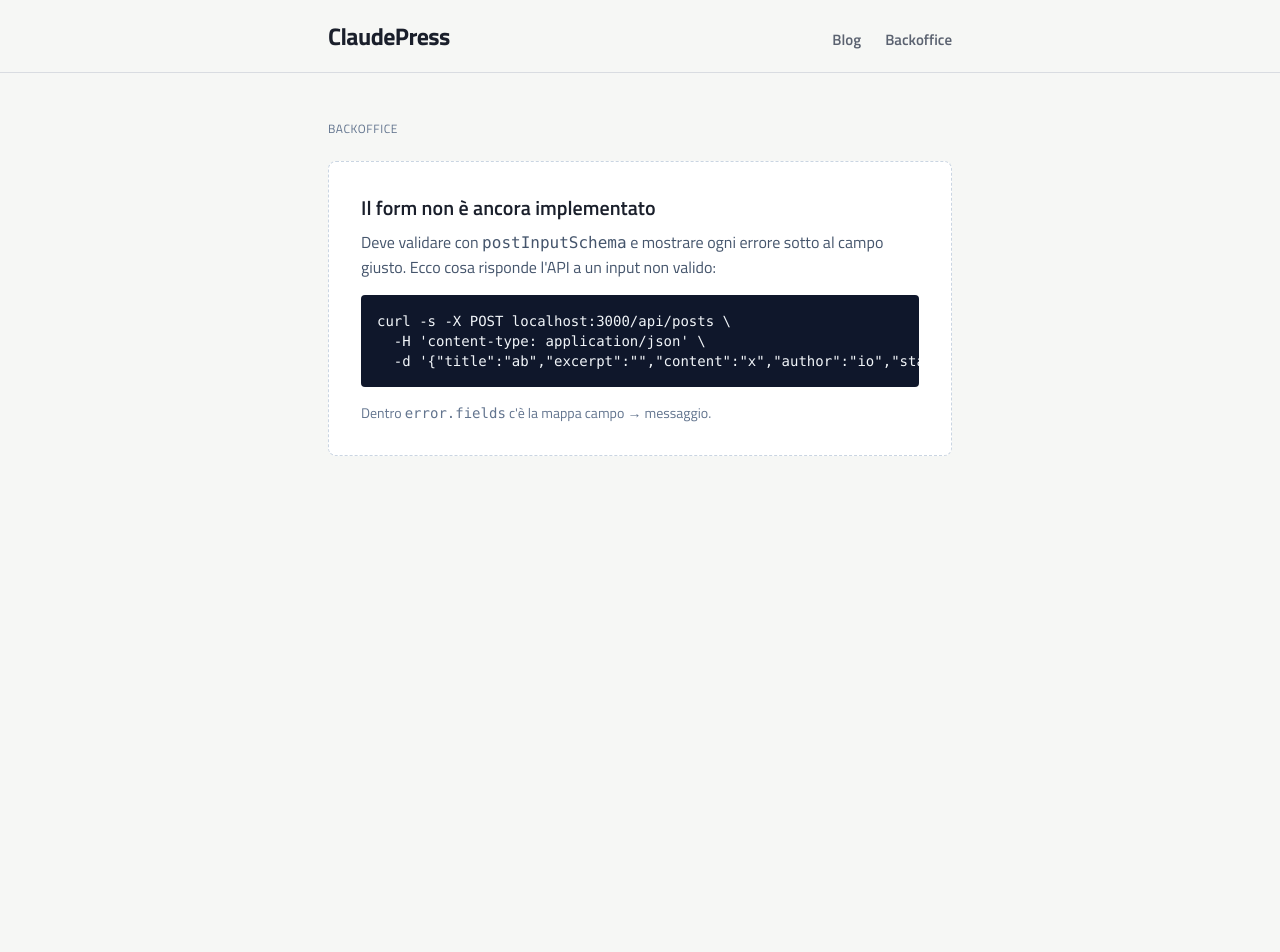
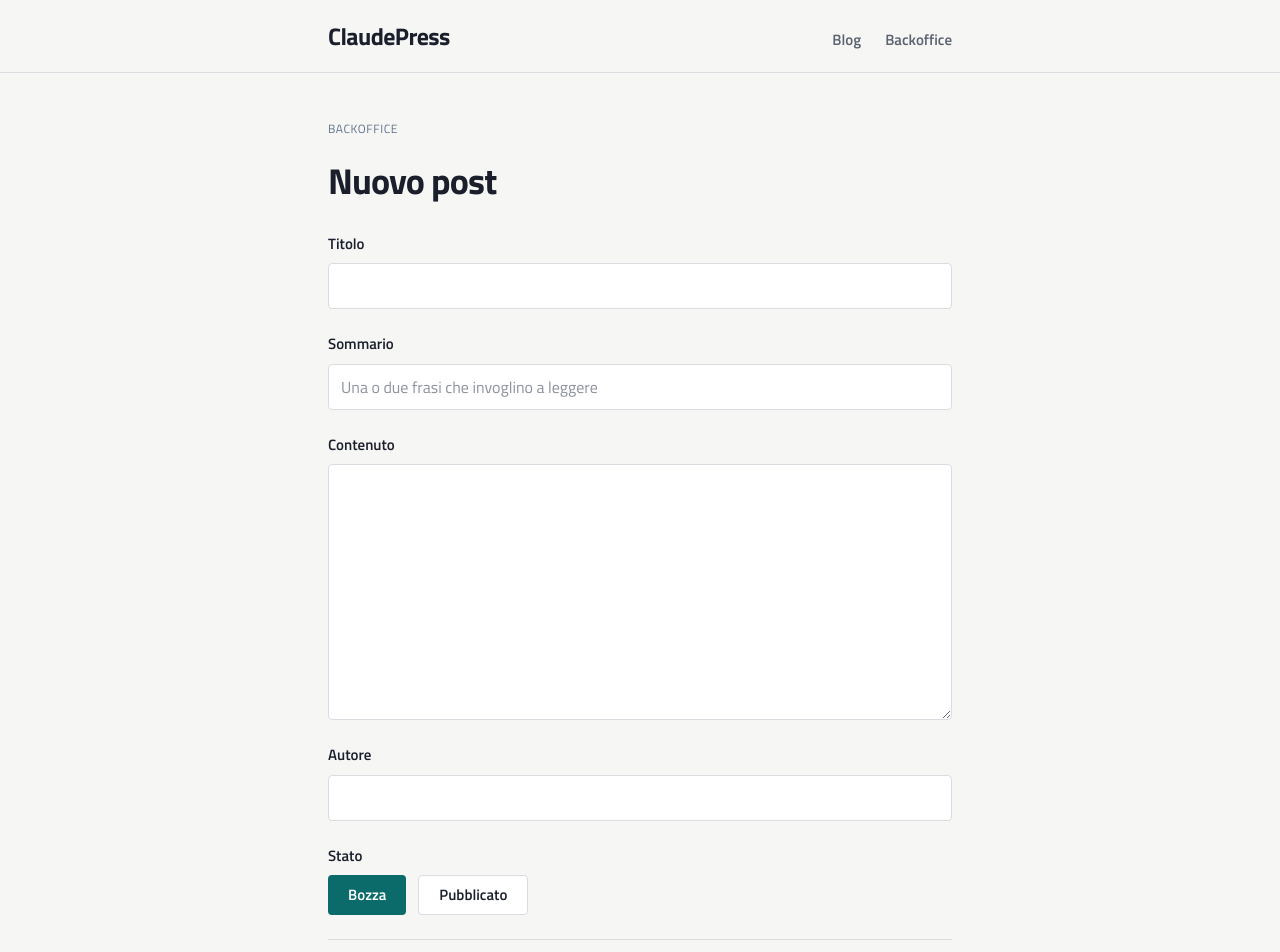
Before and after one commit to GBS06083-Carlo/claudepress-team-1, a Next.js app: page /admin/posts/new in a window 1280 px wide. Shown: the top 952 px of the page. Before the commit the page ends 800 px from the top, so only its background shows below. Built offline with nearby package versions, Linux system fonts and the light colour scheme.

Commit message:
feat: add post editor form for creating and editing posts

```diff
--- /dev/null
+++ b/src/app/admin/_components/PostForm.tsx
@@ -0,0 +1,169 @@
+"use client";
+// Client component: tiene lo stato dei campi e gestisce submit e click sui bottoni.
+
+import { useState, type FormEvent } from "react";
+import { useRouter } from "next/navigation";
+import {
+  API_ROUTES,
+  ROUTES,
+  postInputSchema,
+  type ApiError,
+  type PostInput,
+  type PostStatus,
+} from "@/contracts/blog";
+import { Button } from "@/components/ui/Button";
+import { Field } from "@/components/ui/Field";
+import { Input } from "@/components/ui/Input";
+
+type PostFormProps = {
+  postId?: string;
+  initialValues?: Partial<PostInput>;
+};
+
+type FieldErrors = Partial<Record<keyof PostInput, string>>;
+
+const STATUS_OPTIONS: { value: PostStatus; label: string }[] = [
+  { value: "draft", label: "Bozza" },
+  { value: "published", label: "Pubblicato" },
+];
+
+export function PostForm({ postId, initialValues }: PostFormProps) {
+  const router = useRouter();
+  const [values, setValues] = useState<PostInput>({
+    title: initialValues?.title ?? "",
+    excerpt: initialValues?.excerpt ?? "",
+    content: initialValues?.content ?? "",
+    author: initialValues?.author ?? "",
+    status: initialValues?.status ?? "draft",
+  });
+  const [errors, setErrors] = useState<FieldErrors>({});
+  const [formError, setFormError] = useState<string | null>(null);
+  const [submitting, setSubmitting] = useState(false);
+
+  function setValue<K extends keyof PostInput>(key: K, value: PostInput[K]) {
+    setValues((current) => ({ ...current, [key]: value }));
+  }
+
+  async function handleSubmit(event: FormEvent<HTMLFormElement>) {
+    event.preventDefault();
+    if (submitting) return;
+
+    setFormError(null);
+    const parsed = postInputSchema.safeParse(values);
+    if (!parsed.success) {
+      const fieldErrors: FieldErrors = {};
+      for (const issue of parsed.error.issues) {
+        const key = issue.path[0] as keyof PostInput;
+        if (!fieldErrors[key]) fieldErrors[key] = issue.message;
+      }
+      setErrors(fieldErrors);
+      return;
+    }
+
+    setErrors({});
+    setSubmitting(true);
+    try {
+      const response = await fetch(postId ? API_ROUTES.post(postId) : API_ROUTES.posts, {
+        method: postId ? "PATCH" : "POST",
+        headers: { "content-type": "application/json" },
+        body: JSON.stringify(parsed.data),
+      });
+
+      if (response.ok) {
+        router.push(ROUTES.adminPosts);
+        router.refresh();
+        return;
+      }
+
+      const { error } = (await response.json()) as ApiError;
+      if (error.code === "validation_error" && error.fields) {
+        setErrors(error.fields);
+      } else {
+        setFormError(error.message);
+      }
+    } catch {
+      setFormError("Impossibile raggiungere il server. Controlla la connessione e riprova.");
+    }
+    setSubmitting(false);
+  }
+
+  return (
+    <form onSubmit={handleSubmit} noValidate className="flex flex-col gap-6">
+      <Field label="Titolo" htmlFor="title" error={errors.title}>
+        <Input
+          id="title"
+          name="title"
+          value={values.title}
+          onChange={(value) => setValue("title", value)}
+          invalid={Boolean(errors.title)}
+        />
+      </Field>
+
+      <Field label="Sommario" htmlFor="excerpt" error={errors.excerpt}>
+        <Input
+          id="excerpt"
+          name="excerpt"
+          value={values.excerpt}
+          onChange={(value) => setValue("excerpt", value)}
+          placeholder="Una o due frasi che invoglino a leggere"
+          invalid={Boolean(errors.excerpt)}
+        />
+      </Field>
+
+      <Field label="Contenuto" htmlFor="content" error={errors.content}>
+        <Input
+          id="content"
+          name="content"
+          value={values.content}
+          onChange={(value) => setValue("content", value)}
+          multiline
+          invalid={Boolean(errors.content)}
+        />
+      </Field>
+
+      <Field label="Autore" htmlFor="author" error={errors.author}>
+        <Input
+          id="author"
+          name="author"
+          value={values.author}
+          onChange={(value) => setValue("author", value)}
+          invalid={Boolean(errors.author)}
+        />
+      </Field>
+
+      <fieldset className="flex flex-col gap-2">
+        <legend className="mb-2 text-[0.9375rem] font-semibold text-ink">Stato</legend>
+        <div className="flex gap-3">
+          {STATUS_OPTIONS.map((option) => (
+            <Button
+              key={option.value}
+              variant={values.status === option.value ? "primary" : "secondary"}
+              disabled={submitting}
+              onClick={() => setValue("status", option.value)}
+            >
+              {option.label}
+            </Button>
+          ))}
+        </div>
+        {errors.status && (
+          <p role="alert" className="text-sm font-semibold text-danger">
+            {errors.status}
+          </p>
+        )}
+      </fieldset>
+
+      <div className="flex flex-col gap-3 border-t border-rule pt-6">
+        <div>
+          <Button type="submit" disabled={submitting}>
+            {submitting ? "Salvataggio…" : postId ? "Salva modifiche" : "Crea post"}
+          </Button>
+        </div>
+        {formError && (
+          <p role="alert" className="text-sm font-semibold text-danger">
+            {formError}
+          </p>
+        )}
+      </div>
+    </form>
+  );
+}
--- a/src/app/admin/posts/new/page.tsx
+++ b/src/app/admin/posts/new/page.tsx
@@ -1,22 +1,12 @@
-// TODO(backoffice/editor): il form non è ancora implementato.
-// Deve validare con postInputSchema e mostrare gli errori dentro Field.
+import { PostForm } from "@/app/admin/_components/PostForm";
 
-export default function NewPostPlaceholder() {
+export default function NewPostPage() {
   return (
-    <div className="rounded-lg border border-dashed border-slate-300 bg-white p-8">
-      <h1 className="text-xl font-semibold">Il form non è ancora implementato</h1>
-      <p className="mt-2 text-slate-600">
-        Deve validare con <code>postInputSchema</code> e mostrare ogni errore sotto al
-        campo giusto. Ecco cosa risponde l&apos;API a un input non valido:
-      </p>
-      <pre className="mt-4 overflow-x-auto rounded bg-slate-900 p-4 text-sm text-slate-100">
-{`curl -s -X POST localhost:3000/api/posts \\
-  -H 'content-type: application/json' \\
-  -d '{"title":"ab","excerpt":"","content":"x","author":"io","status":"draft"}'`}
-      </pre>
-      <p className="mt-4 text-sm text-slate-500">
-        Dentro <code>error.fields</code> c&apos;è la mappa campo → messaggio.
-      </p>
+    <div className="flex flex-col gap-8">
+      <h1 className="text-[2.25rem] leading-[1.1] font-bold tracking-tight text-ink">
+        Nuovo post
+      </h1>
+      <PostForm />
     </div>
   );
 }
```
